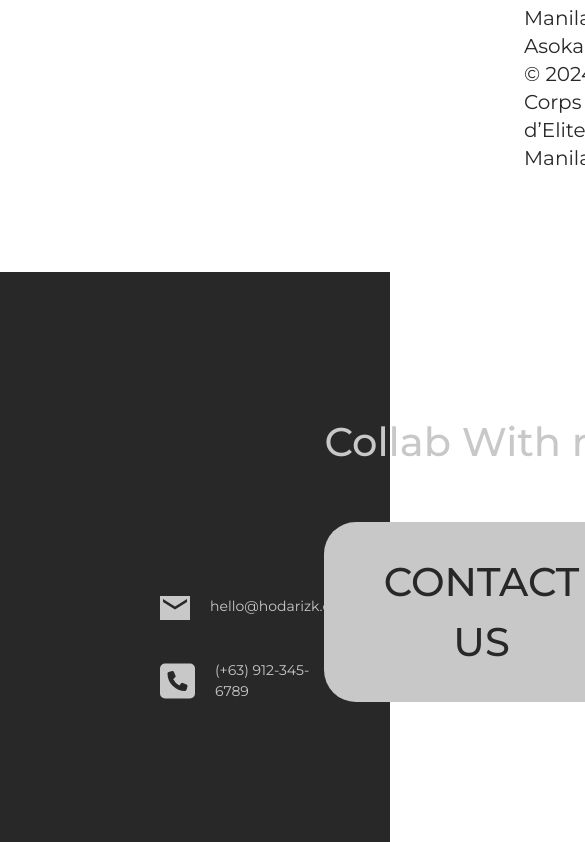
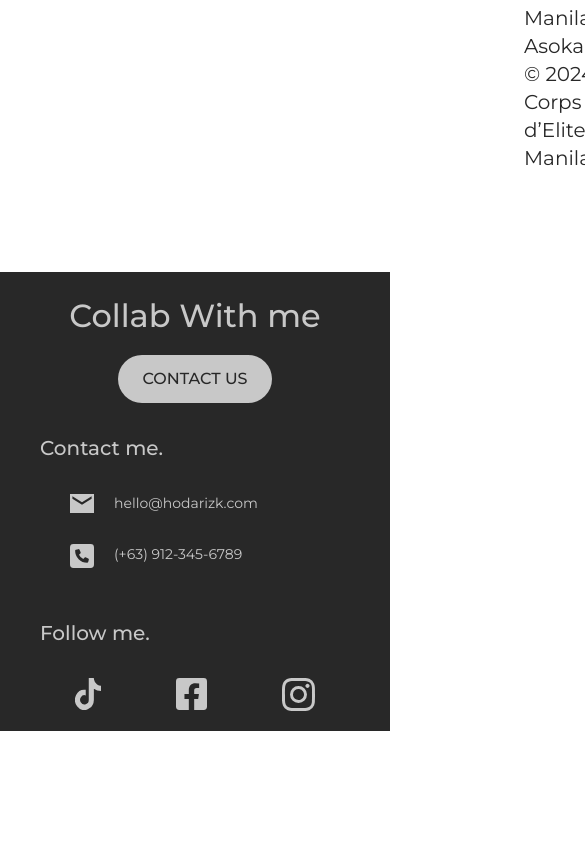
Before and after one commit to avron22/hoda_website, a React (Vite) app: page /press in a window 390 px wide. Shown: the part 1836-2678 px from the top of the page, 585 px wide, since content can reach past the window. After the commit the page ends 2567 px from the top, so only its background shows below. Built offline with nearby package versions, Linux system fonts and the light colour scheme.

Commit message:
Update Footer.tsx
Finish mobile layout of footer

```diff
--- a/src/components/Footer.tsx
+++ b/src/components/Footer.tsx
@@ -1,24 +1,34 @@
 import "../styles.css"
 export default function Footer() {
     return (
-        <footer className="px-[160px] py-[140px] flex w-full justify-between bg-[var(--text)]">
-            <section className="flex flex-col justify-end gap-10">
-                <div className="flex gap-5">
-                    <img src="/src/assets/ICONS/EMAIL_ICON.svg" className="w-[35px]" alt="Email Icon" />
+        <footer className="sm:px-[40px] sm:py-[20px] lg:px-[160px] lg:py-[140px] flex sm:max-lg:flex-col w-full justify-between bg-[var(--text)]">
+            {/*MOBILE CONTACT BUTTON */}
+            <section className="lg:hidden flex flex-col items-center sm:max-lg:pb-[30px] sm:gap-[15px] lg:gap-[50px]">
+                <h1 className="sm:text-[32px] lg:text-[40px] text-[var(--accent)] font-medium text-center">Collab With me</h1>
+                <a href="/"><button className="sm:text-[16px] sm:px-[24px] sm:py-[12px]
+                                               lg:text-[40px] font-medium bg-[var(--accent)] lg:px-[60px] lg:py-[30px] rounded-4xl">CONTACT US</button></a>
+            </section>
+            <section className="flex flex-col justify-end sm:gap-[30px]
+                                sm:max-lg:pb-[50px] lg:gap-10">
+                <h1 className="lg:hidden text-[20px] font-medium text-[var(--accent)]">Contact me.</h1>
+                <div className="flex gap-5 sm:max-lg:px-[30px]">
+                    <img src="/src/assets/ICONS/EMAIL_ICON.svg" className="sm:w-[24px] lg:w-[35px]" alt="Email Icon" />
                     <p className="text-[14px] xl:text-[20px] 2xl:text-[24px] text-[var(--accent)]">hello@hodarizk.com</p>
                 </div>
-                <div className="flex gap-5">
-                    <img src="/src/assets/ICONS/PHONE_ICON.svg" className="w-[35px]" alt="Phone Icon" />
+                <div className="flex gap-5 sm:max-lg:px-[30px]">
+                    <img src="/src/assets/ICONS/PHONE_ICON.svg" className="sm:w-[24px] lg:w-[35px]" alt="Phone Icon" />
                     <p className="text-[14px] xl:text-[20px] 2xl:text-[24px] text-[var(--accent)]">(+63) 912-345-6789</p>
                 </div>
             </section>
-            <section className="flex flex-col gap-[50px]">
-                <h1 className="text-[40px] text-[var(--accent)] font-medium text-center">Collab With me</h1>
-                <a href="/"><button className="text-[40px] font-medium bg-[var(--accent)] px-[60px] py-[30px] rounded-4xl">CONTACT US</button></a>
+            {/*DESKTOP CONTACT BUTTON */}
+            <section className="sm:max-lg:hidden flex flex-col items-center sm:gap-[15px] lg:gap-[50px]">
+                <h1 className="sm:text-[32px] lg:text-[40px] text-[var(--accent)] font-medium text-center">Collab With me</h1>
+                <a href="/"><button className="sm:text-[16px] sm:px-[24px] sm:py-[12px]
+                                               lg:text-[40px] font-medium bg-[var(--accent)] lg:px-[60px] lg:py-[30px] rounded-4xl">CONTACT US</button></a>
             </section>
             <section className="flex flex-col justify-center gap-[30px]">
-                <p className="text-[30px] text-[var(--accent)] font-medium">Follow me.</p>
-                <div className="flex gap-[75px]">
+                <p className="sm:text-[20px] lg:text-[30px] text-[var(--accent)] font-medium">Follow me.</p>
+                <div className="flex gap-[75px] sm:max-lg:justify-center">
                     <a href="/"><img src="/src/assets/ICONS/TIKTOK_ICON.svg" alt="TIKTOK" /></a>
                     <a href="/"><img src="/src/assets/ICONS/FB_ICON.svg" alt="FACEBOOK" /></a>
                     <a href="/"><img src="/src/assets/ICONS/IG_ICON.svg" alt="INSTAGRAM" /></a>
--- a/src/pages/Portfolio.tsx
+++ b/src/pages/Portfolio.tsx
@@ -25,7 +25,7 @@ export default function Portfolio(){
             </div>
           </div>
         </section>
-        <section className="sm:pt-5 lg:pt-20 -mx-35">
+        <section className="sm:pt-5 lg:pt-20 sm:-mx-10 lg:-mx-35">
           <div className="sm:h-[130px] sm:mb-[160px] lg:h-[360px] bg-[var(--text)] lg:mb-[320px]">
             <h1 className="text-[var(--accent)] sm:text-[16px] lg:text-[50px] py-[30px] font-bold text-center">LATEST VIDEO</h1>
             <div className="sm:pb-[30px] lg:pb-[150px] lg:mx-[200px] overflow-hidden!">
```
